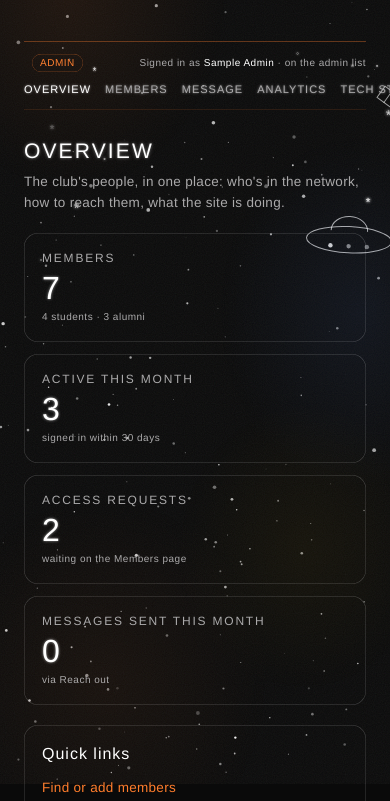
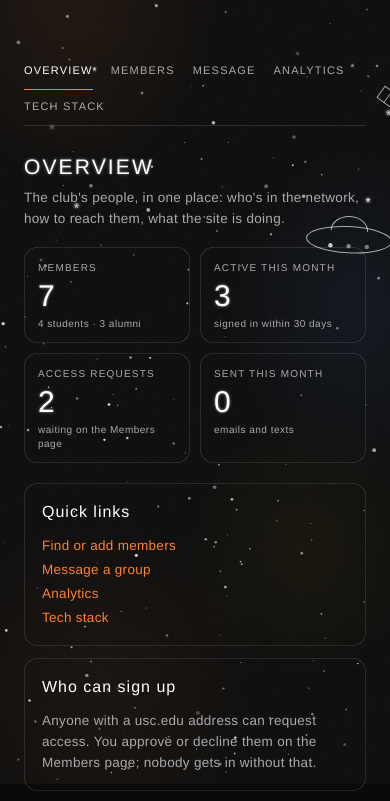
Before and after one commit to troylabs-admin/troylabs-website, an Astro site: page /alumni-portal/admin in a window 390 px wide. Shown: the part 60-861 px from the top of the page. Built offline with nearby package versions, Linux system fonts and the light colour scheme; Astro itself is replaced by a stand-in of ours; some packages are replaced by stand-ins of ours.

Commit message:
Admin: plain section tabs, phone layouts that fit, Programs gone
The admin bar loses its ADMIN badge and its "signed in as … on the admin list" line: the site nav already
lights ADMIN while you are here, and who you are is on Profile. What's left is a row of section tabs
that wraps on a phone, so TECH STACK is no longer clipped to TECH ST.

Overview's stat tiles go two-up on phones instead of one 250 px box per number; the sign-up panel now
states the rule (any usc.edu address can request access, approved on Members). The Members table scrolls
sideways inside its own box instead of forcing the page wide. Message rows wrap their title and action
lines instead of squeezing, and OR PICK FILTERS gets its own spacing. The Programs chips (TL Internal /
IGNITE) come off Members and Message, as they did on Profile.

```diff
--- a/src/components/portal/AdminNav.astro
+++ b/src/components/portal/AdminNav.astro
@@ -1,8 +1,8 @@
 ---
 /**
- * Alumni portal › admin bar. Answers "am I in admin?" on every admin page (Bryan, 2026-09-15): an
- * ADMIN badge on the left, the sections, and who is signed in on the right. The site nav's ADMIN item
- * also lights orange while you are here (Nav.astro).
+ * Alumni portal › admin sections. Just the five sections as tabs — the site nav's ADMIN item already
+ * lights orange while you are here (Nav.astro), and who you are is on Profile, so the badge and the
+ * "signed in as" line came off (Bryan, 2026-09-16). Wraps on phones so the last tab is never clipped.
  */
 interface Props { current: string }
 const { current } = Astro.props;
@@ -14,10 +14,8 @@ const items = [
   { key: 'handoff', label: 'TECH STACK', href: '/alumni-portal/admin/handoff' },
 ];
 ---
-<nav class="portal-nav portal-adminbar t-nav" aria-label="Admin">
-  <span class="t-fine portal-role portal-adminbar-badge">ADMIN</span>
-  <ul class="m-0 p-0 list-none flex portal-nav-list">
-    {items.map((i) => <li><a href={i.href} class:list={['no-underline glow-text', i.key === current ? 'text-ink' : 'text-muted']} aria-current={i.key === current ? 'page' : undefined}>{i.label}</a></li>)}
+<nav class="portal-adminbar" aria-label="Admin">
+  <ul class="m-0 p-0 list-none portal-admin-tabs t-label">
+    {items.map((i) => <li><a href={i.href} class:list={['no-underline portal-admin-tab', i.key === current && 'is-current']} aria-current={i.key === current ? 'page' : undefined}>{i.label}</a></li>)}
   </ul>
-  <span class="t-fine text-muted portal-adminbar-who">Signed in as <span class="text-ink">Sample Admin</span> · on the admin list</span>
 </nav>
--- a/src/pages/alumni-portal/admin/index.astro
+++ b/src/pages/alumni-portal/admin/index.astro
@@ -10,7 +10,7 @@ const TILES: [string, string, string][] = [
   ['MEMBERS', '7', '4 students · 3 alumni'],
   ['ACTIVE THIS MONTH', '3', 'signed in within 30 days'],
   ['ACCESS REQUESTS', '2', 'waiting on the Members page'],
-  ['MESSAGES SENT THIS MONTH', '0', 'via Reach out'],
+  ['SENT THIS MONTH', '0', 'emails and texts'],
 ];
 ---
 
@@ -27,9 +27,9 @@ const TILES: [string, string, string][] = [
     <div class="portal-panels">
       <div class="portal-panel"><h2 class="t-sub portal-panel-title">Quick links</h2>
         <ul class="portal-panel-list t-caption"><li><a href="/alumni-portal/admin/users">Find or add members</a></li><li><a href="/alumni-portal/admin/messages">Message a group</a></li><li><a href="/alumni-portal/admin/analytics">Analytics</a></li><li><a href="/alumni-portal/admin/handoff">Tech stack</a></li></ul></div>
-      <div class="portal-panel"><h2 class="t-sub portal-panel-title">Who can sign up (3 email domains)</h2>
-        <ul class="portal-panel-list t-caption text-muted"><li>usc.edu</li><li>student.usc.edu</li><li>gmail.com</li></ul></div>
-      <div class="portal-panel"><h2 class="t-sub portal-panel-title">Recent messages</h2><p class="m-0 t-caption text-muted">Nothing sent yet. Emails and texts you send from Reach out show up here.</p></div>
+      <div class="portal-panel"><h2 class="t-sub portal-panel-title">Who can sign up</h2>
+        <p class="m-0 t-caption text-muted">Anyone with a usc.edu address can request access. You approve or decline them on the Members page; nobody gets in without that.</p></div>
+      <div class="portal-panel"><h2 class="t-sub portal-panel-title">Recent messages</h2><p class="m-0 t-caption text-muted">Nothing sent yet. Emails and texts you send from Message show up here.</p></div>
     </div>
   </PortalShell>
 </BaseLayout>
--- a/src/pages/alumni-portal/admin/messages.astro
+++ b/src/pages/alumni-portal/admin/messages.astro
@@ -20,7 +20,7 @@ const CHANNELS = [
   { name: 'STUDENTS · TECH', rule: 'student + Tech', count: 1 },
   { name: 'LA', rule: 'city = Los Angeles', count: 4 },
 ];
-const AUD: [string, string[]][] = [['STATUS', ['STUDENTS', 'ALUMNI']], ['COHORT', ['FA26', 'SP26', 'FA25', 'SP25']], ['PROGRAMS', ['TL INTERNAL', 'IGNITE']], ['DIVISIONS', ['PRODUCT MANAGEMENT', 'DESIGN', 'TECH', 'VC/FINANCE', 'MARKETING', 'DEMO']], ['INDUSTRIES', ['AI', 'FINTECH', 'HEALTHTECH', 'CLIMATE TECH', 'CONSUMER', 'ENTERPRISE', 'EDTECH', 'CYBERSECURITY']]];
+const AUD: [string, string[]][] = [['STATUS', ['STUDENTS', 'ALUMNI']], ['COHORT', ['FA26', 'SP26', 'FA25', 'SP25']], ['DIVISIONS', ['PRODUCT MANAGEMENT', 'DESIGN', 'TECH', 'VC/FINANCE', 'MARKETING', 'DEMO']], ['INDUSTRIES', ['AI', 'FINTECH', 'HEALTHTECH', 'CLIMATE TECH', 'CONSUMER', 'ENTERPRISE', 'EDTECH', 'CYBERSECURITY']]];
 ---
 
 <BaseLayout nav="portal" current="admin" title="Messages — TL Alumni Network Portal" description="Email or text a group of TroyLabs members.">
@@ -50,7 +50,7 @@
         <span class="t-label text-muted">A CHANNEL</span>
         <p class="m-0 t-fine text-muted" style="margin:calc(4 * var(--u)) 0 calc(8 * var(--u))">Saved audiences. Members join and leave automatically as their status changes — a student becomes an alum, and moves channels, the day they graduate.</p>
         <div class="flex flex-wrap portal-chips" data-channels style="margin-bottom:calc(16 * var(--u))">{CHANNELS.map((c) => <button type="button" class="t-fine portal-chip" aria-pressed="false" data-value={c.name} title={c.rule}>{c.name} <b style="font-weight:400;opacity:.7">· {c.count}</b></button>)}</div>
-        <span class="t-label text-muted">OR PICK FILTERS</span>
+        <span class="t-label text-muted portal-or">OR PICK FILTERS</span>
         {AUD.map(([h, items]) => (<><span class="t-label text-muted">{h}</span><div class="flex flex-wrap portal-chips" style="margin:calc(8 * var(--u)) 0 calc(14 * var(--u))">{items.map((c) => <button type="button" class="t-fine portal-chip" aria-pressed="false">{c}</button>)}</div></>))}
         <p class="t-fine portal-feedback" style="margin:0 0 calc(14 * var(--u))"></p>
         <span class="t-label text-muted">WHEN</span>
--- a/src/pages/alumni-portal/admin/users.astro
+++ b/src/pages/alumni-portal/admin/users.astro
@@ -57,10 +57,11 @@ const REQUESTS = [
       <div class="portal-filter-row" style="margin-top:calc(14 * var(--u))"><span class="t-fine text-muted portal-filter-label">STATUS</span><div class="flex flex-wrap portal-chips" data-filter="status">{['STUDENT', 'ALUM'].map((c) => <button type="button" class="t-fine portal-chip" aria-pressed="false" data-value={c}>{c}</button>)}</div></div>
       <div class="portal-filter-row" style="margin-top:calc(10 * var(--u))"><span class="t-fine text-muted portal-filter-label">COHORT</span><div class="flex flex-wrap portal-chips" data-filter="cohort">{COHORTS.map((c) => <button type="button" class="t-fine portal-chip" aria-pressed="false" data-value={c}>{c}</button>)}</div></div>
       <div class="portal-filter-row" style="margin-top:calc(10 * var(--u))"><span class="t-fine text-muted portal-filter-label">DIVISION</span><div class="flex flex-wrap portal-chips" data-filter="division">{DIVISIONS.map((c) => <button type="button" class="t-fine portal-chip" aria-pressed="false" data-value={c}>{c}</button>)}</div></div>
-      <div class="portal-filter-row" style="margin-top:calc(10 * var(--u))"><span class="t-fine text-muted portal-filter-label">PROGRAM</span><div class="flex flex-wrap portal-chips" data-filter="program">{['TL INTERNAL', 'IGNITE'].map((c) => <button type="button" class="t-fine portal-chip" aria-pressed="false" data-value={c}>{c}</button>)}</div></div>
       <p class="t-fine portal-feedback" data-members-count style="margin-top:calc(12 * var(--u))"></p>
     </div>
 
+    <!-- the table scrolls sideways inside its own box on a phone instead of pushing the page wide -->
+    <div class="portal-table-wrap">
     <table class="portal-table t-caption" data-members>
       <thead><tr><th class="t-label">NAME</th><th class="t-label">EMAIL</th><th class="t-label">STATUS</th><th class="t-label">COHORT</th><th class="t-label">DIVISION</th><th class="t-label">CITY</th><th class="t-label">PROFILE</th><th></th></tr></thead>
       <tbody>
@@ -70,6 +71,7 @@ const REQUESTS = [
         </tr>)}
       </tbody>
     </table>
+    </div>
 
     <template id="roles-picker">
       <div class="portal-panel" data-roles style="margin:calc(8 * var(--u)) 0 calc(12 * var(--u))">
--- a/src/styles/portal.css
+++ b/src/styles/portal.css
@@ -42,14 +42,13 @@ html.motion .portal-network .portal-results, html.motion .portal-network .portal
   }
 
 /* admin bar */
-.portal-adminbar { gap: calc(24 * var(--u)); padding-top: calc(12 * var(--u)); padding-bottom: calc(12 * var(--u)); border-top: 1px solid rgb(255 125 44 / 0.35); border-bottom: 1px solid rgb(255 125 44 / 0.12); }
-.portal-adminbar-badge { margin-left: 0; flex: none; }
-.portal-adminbar .portal-nav-list { flex: 1; gap: calc(28 * var(--u)); }
-.portal-adminbar .portal-nav-list a { white-space: nowrap; }
-.portal-adminbar-who { flex: none; letter-spacing: calc(0.6 * var(--u)); }
-/* the site nav's ADMIN item lights while on an admin page */
-html[data-portal-admin] header a[aria-current="page"] { color: var(--color-orange); }
-@media (max-width: 767px) { .portal-adminbar { flex-wrap: wrap; gap: 10px 14px; padding: 12px 0; } .portal-adminbar .portal-nav-list { flex: 1 1 100%; order: 3; gap: 14px; } .portal-adminbar-who { margin-left: auto; } }
+/* admin sections: a row of tabs under the site nav; the current one is ink with an orange underline */
+.portal-adminbar { margin-top: calc(24 * var(--u)); border-bottom: 1px solid rgb(255 255 255 / 0.12); }
+.portal-admin-tabs { display: flex; flex-wrap: wrap; gap: 0 calc(28 * var(--u)); }
+.portal-admin-tab { display: inline-block; padding: calc(10 * var(--u)) 0 calc(12 * var(--u)); margin-bottom: -1px; border-bottom: 1px solid transparent; color: var(--color-muted); letter-spacing: calc(1.6 * var(--u)); white-space: nowrap; transition: color 150ms ease; }
+.portal-admin-tab:hover { color: var(--color-ink); }
+.portal-admin-tab.is-current { color: var(--color-ink); border-bottom-color: var(--color-orange); }
+@media (max-width: 767px) { .portal-adminbar { margin-top: 12px; } .portal-admin-tabs { gap: 0 18px; } .portal-admin-tab { padding: 10px 0 11px; letter-spacing: 1.2px; font-size: 11px; } }
 
 /* ── sign-in (pages/alumni-portal/index.astro) ── */
   .portal-form { width: calc(400 * var(--u)); }
@@ -284,7 +283,9 @@ html[data-portal-admin] header a[aria-current="page"] { color: var(--color-orang
 .portal-progress i { display: block; height: 100%; border-radius: 9999px; background: linear-gradient(90deg, #ff3500 0%, #ffc200 100%); box-shadow: 0 0 calc(10 * var(--u)) rgb(255 125 44 / 0.5); }
 .portal-save { margin-top: calc(34 * var(--u)); padding-top: calc(24 * var(--u)); border-top: 1px solid rgb(255 255 255 / 0.12); }
 
+.portal-table-wrap { width: 100%; overflow-x: auto; -webkit-overflow-scrolling: touch; }
 .portal-table { width: 100%; border-collapse: collapse; margin-top: calc(18 * var(--u)); }
+.portal-or { display: block; margin: calc(18 * var(--u)) 0 calc(10 * var(--u)); padding-top: calc(14 * var(--u)); border-top: 1px solid rgb(255 255 255 / 0.12); }
 .portal-table th { text-align: left; font-weight: 400; color: var(--color-muted); padding: calc(10 * var(--u)) calc(8 * var(--u)); border-bottom: 1px solid rgb(255 255 255 / 0.15); letter-spacing: calc(1.4 * var(--u)); }
 .portal-table td { padding: calc(12 * var(--u)) calc(8 * var(--u)); border-bottom: 1px solid rgb(255 255 255 / 0.08); vertical-align: middle; }
 .portal-table .portal-tag { text-transform: uppercase; }
@@ -375,9 +376,11 @@ html[data-portal-admin] header a[aria-current="page"] { color: var(--color-orang
   .portal-actions { flex-wrap: wrap; gap: 10px; }
   .portal-panel { border-radius: 14px; padding: 18px; }
   .portal-panel-title { margin-bottom: 12px; }
-  .portal-panels, .portal-panels-2, .portal-tiles, .portal-tiles-3 { grid-template-columns: 1fr; gap: 12px; margin-top: 20px; }
-  .portal-tile { gap: 4px; }
-  .portal-tile .t-stat { font-size: 32px; line-height: 36px; letter-spacing: 2px; }
+  .portal-panels, .portal-panels-2 { grid-template-columns: 1fr; gap: 12px; margin-top: 20px; }
+  .portal-tiles, .portal-tiles-3 { grid-template-columns: 1fr 1fr; gap: 10px; margin-top: 18px; }   /* stat tiles two-up: one-up made a 250 px box per number */
+  .portal-tile { gap: 4px; padding: 14px 14px 12px; }
+  .portal-tile .t-stat { font-size: 30px; line-height: 34px; letter-spacing: 1.5px; }
+  .portal-tile .t-label { font-size: 10px; letter-spacing: 1.2px; line-height: 14px; }
   .portal-section-h { margin: 28px 0 12px; letter-spacing: 1.8px; }
   .portal-form-grid { grid-template-columns: 1fr; gap: 12px; }
   .portal-field { gap: 6px; }
@@ -395,6 +398,9 @@ html[data-portal-admin] header a[aria-current="page"] { color: var(--color-orang
   .portal-table { display: block; overflow-x: auto; margin-top: 14px; font-size: 12px; }
   .portal-table th, .portal-table td { padding: 10px 8px; white-space: nowrap; }
   .portal-row-list li { padding: 10px 14px; border-radius: 10px; }
+  .portal-row-list li > .flex { flex-wrap: wrap; gap: 6px 12px !important; }   /* a row's title line and its action line wrap instead of squeezing */
+  .portal-table { min-width: 720px; }
+  .portal-or { margin: 16px 0 10px; padding-top: 12px; }
   .portal-linklike { letter-spacing: 1.2px; }
   /* phone: a square frame, and the disc fits it (fitAltitude in AlumniGlobe.tsx). Zoomed in, the square is
      softened into a porthole by a radial mask on the canvas — the buttons and count sit outside the mask */
```
